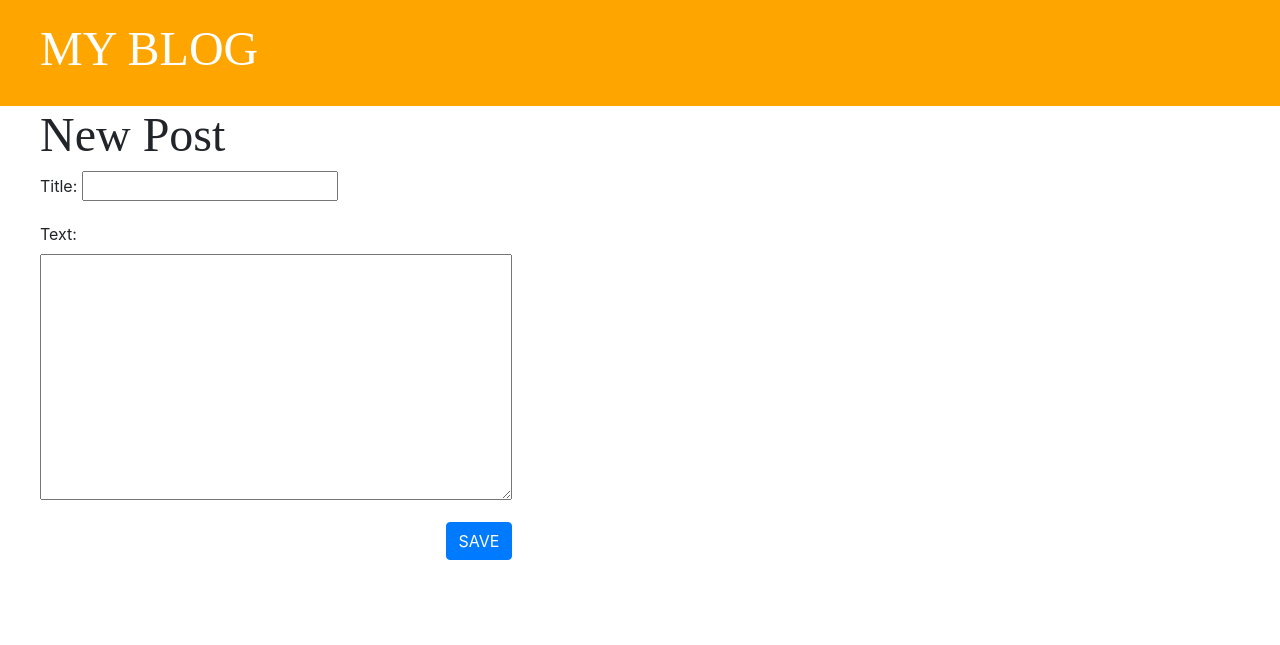
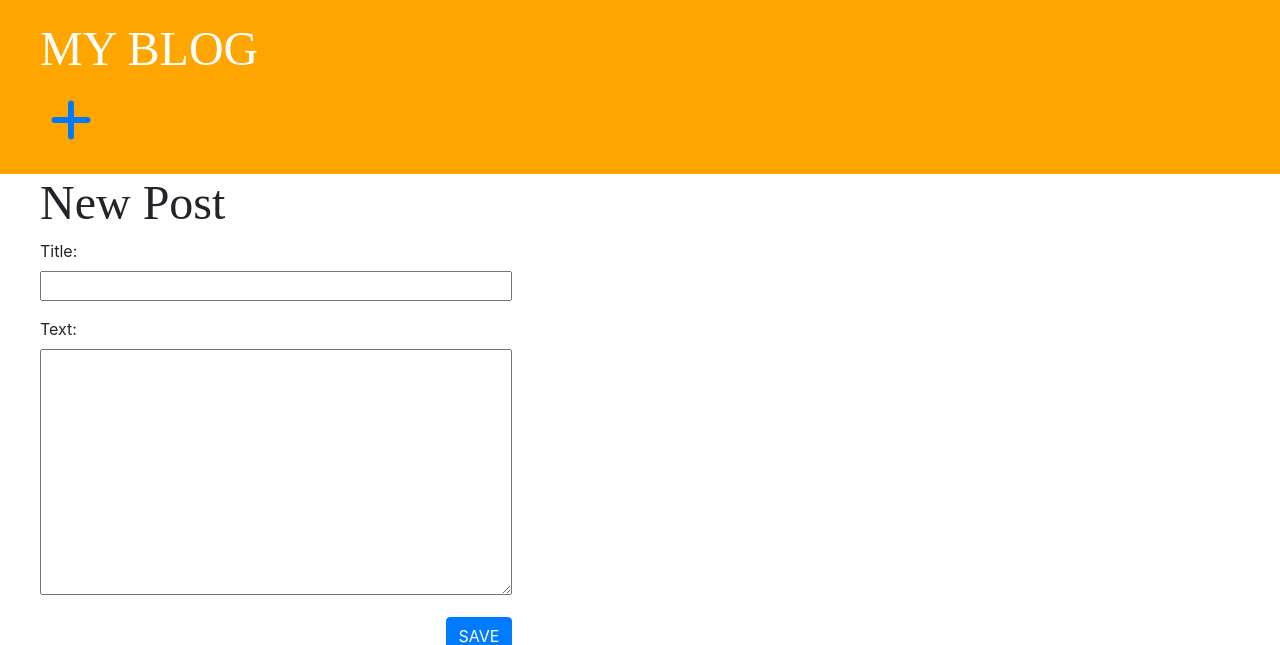
Before and after one commit to OmarAhmedG/my_django_site, a Django app: page /post/new in a window 1280 px wide. Shown: the top 645 px of the page. Run offline with Django 3.2, Linux system fonts and the light colour scheme; some libraries are stand-ins or nearby versions.

Commit message:
Add feature to edit the blog posts from forntend

```diff
--- a/bolg/static/css/bolg.css
+++ b/bolg/static/css/bolg.css
@@ -33,7 +33,15 @@ h1, h2, h3, h4 {
 .post-form-blog textarea {
     width:100%;
 }
+.post-form-blog input {
+    width:100%;
+}
 
 .post-form-blog .btn-primary {
     float: right;
 }
+
+.page-header .Plus {
+    font-size: 48px;
+    margin: 10px;
+}
--- a/bolg/templates/bolg/base.html
+++ b/bolg/templates/bolg/base.html
@@ -7,10 +7,11 @@
     <link href="//fonts.googleapis.com/css2?family=Inconsolata:wght@467&display=swap" rel="stylesheet" type="text/css">
     <link rel="stylesheet" href="https://maxcdn.bootstrapcdn.com/bootstrap/4.0.0/css/bootstrap.min.css" integrity="sha384-Gn5384xqQ1aoWXA+058RXPxPg6fy4IWvTNh0E263XmFcJlSAwiGgFAW/dAiS6JXm" crossorigin="anonymous">
     <link rel="stylesheet" href="{% static 'css/bolg.css' %}" type="text/css">
-</head>
+    <script src="https://kit.fontawesome.com/e04758fddd.js" crossorigin="anonymous"></script>
 <body>
 <div class="page-header">
     <h1><a href="{% url 'post_list' %}">MY BLOG</a></h1>
+    <a href="{% url 'post_new' %}"><i class="fas fa-plus Plus"></i></a>
 </div>
 
 <div class="content container">
--- a/bolg/templates/bolg/post_detail.html
+++ b/bolg/templates/bolg/post_detail.html
@@ -9,6 +9,7 @@
             </div>
         {% endif %}
 
+        <a href="{% url 'post_edit' pk=post.pk %}"><i class="fas fa-pencil-alt fa-2x" style="color: #20c997;"></i></a>
         <h1>{{ post.title }}</h1>
         <p>{{ post.text|linebreaksbr }}</p>
     </div>
--- a/bolg/urls.py
+++ b/bolg/urls.py
@@ -4,5 +4,6 @@ from . import views
 urlpatterns = [
     path('', views.post_list, name='post_list'),
     path('post/<int:pk>/', views.post_detail, name='post_detail'),
-    path('post/new', views.post_new, name="post_detail"),
+    path('post/new', views.post_new, name="post_new"),
+    path('post/<int:pk>/edit', views.post_edit, name='post_edit'),
 ]
--- a/bolg/views.py
+++ b/bolg/views.py
@@ -27,3 +27,19 @@ def post_new(request):
         form = PostForm()
         stuff_for_frontend = {'form': form}
     return render(request, 'bolg/post_edit.html', stuff_for_frontend)
+
+
+def post_edit(request, pk):
+    post = get_object_or_404(Post, pk=pk)
+    if request.method == 'POST':
+        form = PostForm(request.POST, instance=post)
+        if form.is_valid():
+            post = form.save(commit=False)
+            post.author = request.user
+            post.published_date = timezone.now()
+            post.save()
+            return redirect('post_detail', pk=post.pk)
+    else:
+        form = PostForm(instance=post)
+        stuff_for_frontend = {'form': form}
+    return render(request, 'bolg/post_edit.html', stuff_for_frontend)
```
Also changed, not shown: db.sqlite3.
